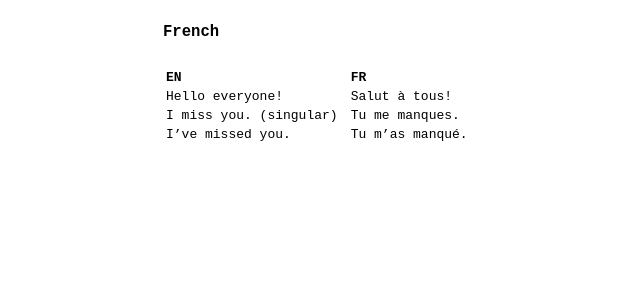
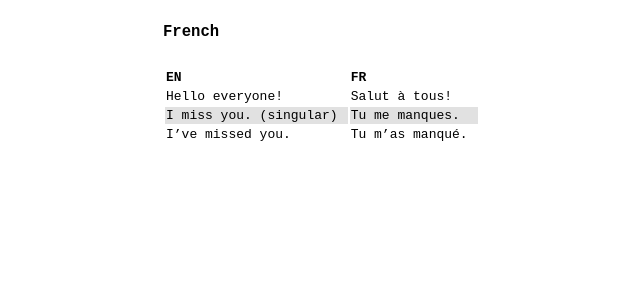
Before and after one commit to mkipling/p, a Jekyll site: the page built from fr.md, in a window 1280 px wide. Shown: the top 300 px of the page, without its empty margins (165-805 px from the left). Built offline with Jekyll 4.4.1, drawn with Linux system fonts in a browser that asks for light colours.

Commit message:
Update default.html

```diff
--- a/_layouts/default.html
+++ b/_layouts/default.html
@@ -92,6 +92,9 @@ p {
 .post td {
   padding-right: 10px;
 }
+.post tr:nth-child(even) { background: #e1e1e1; }
+.post tr:nth-child(odd) { background: #ffffff; }
+
 </style>
 
 </html>
```
